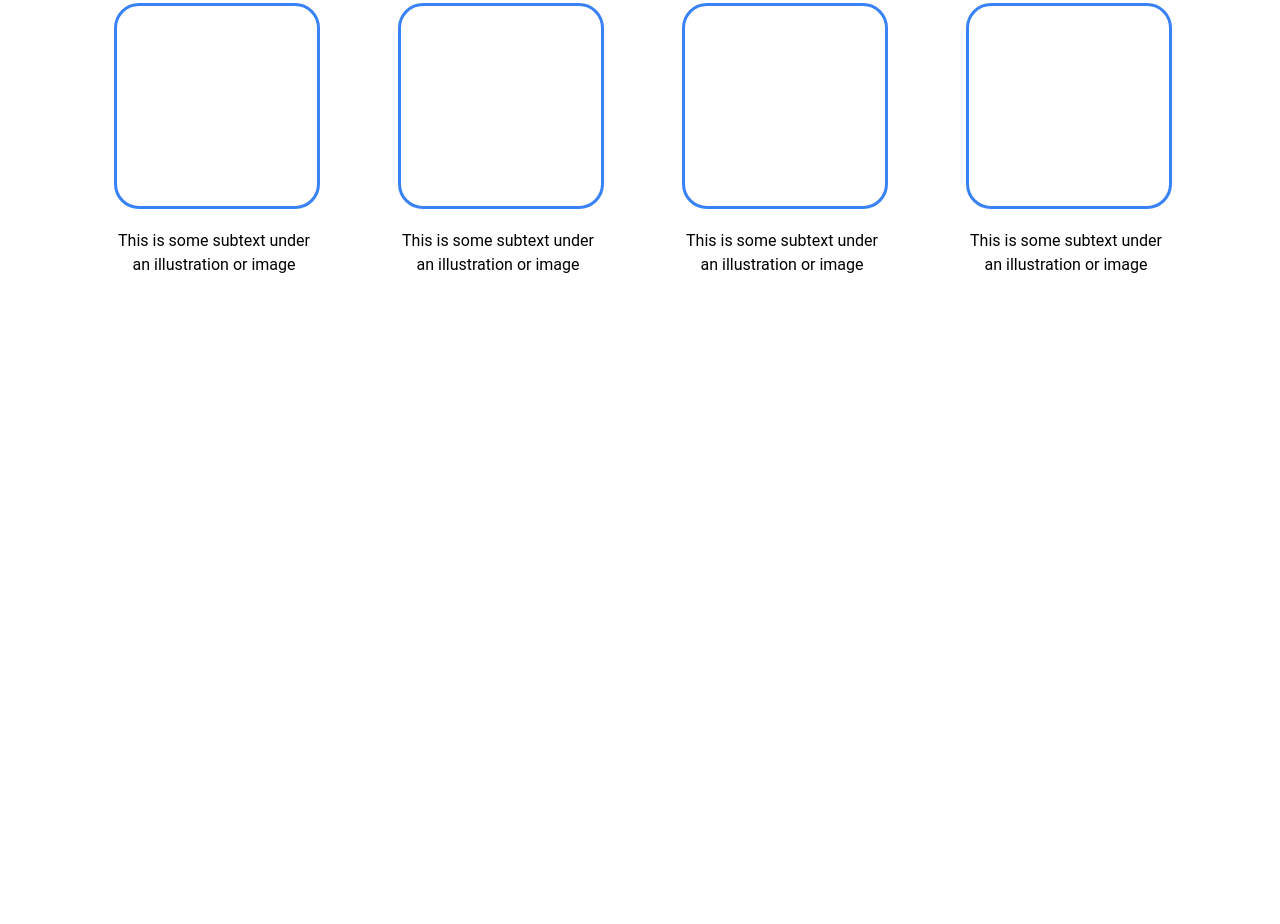
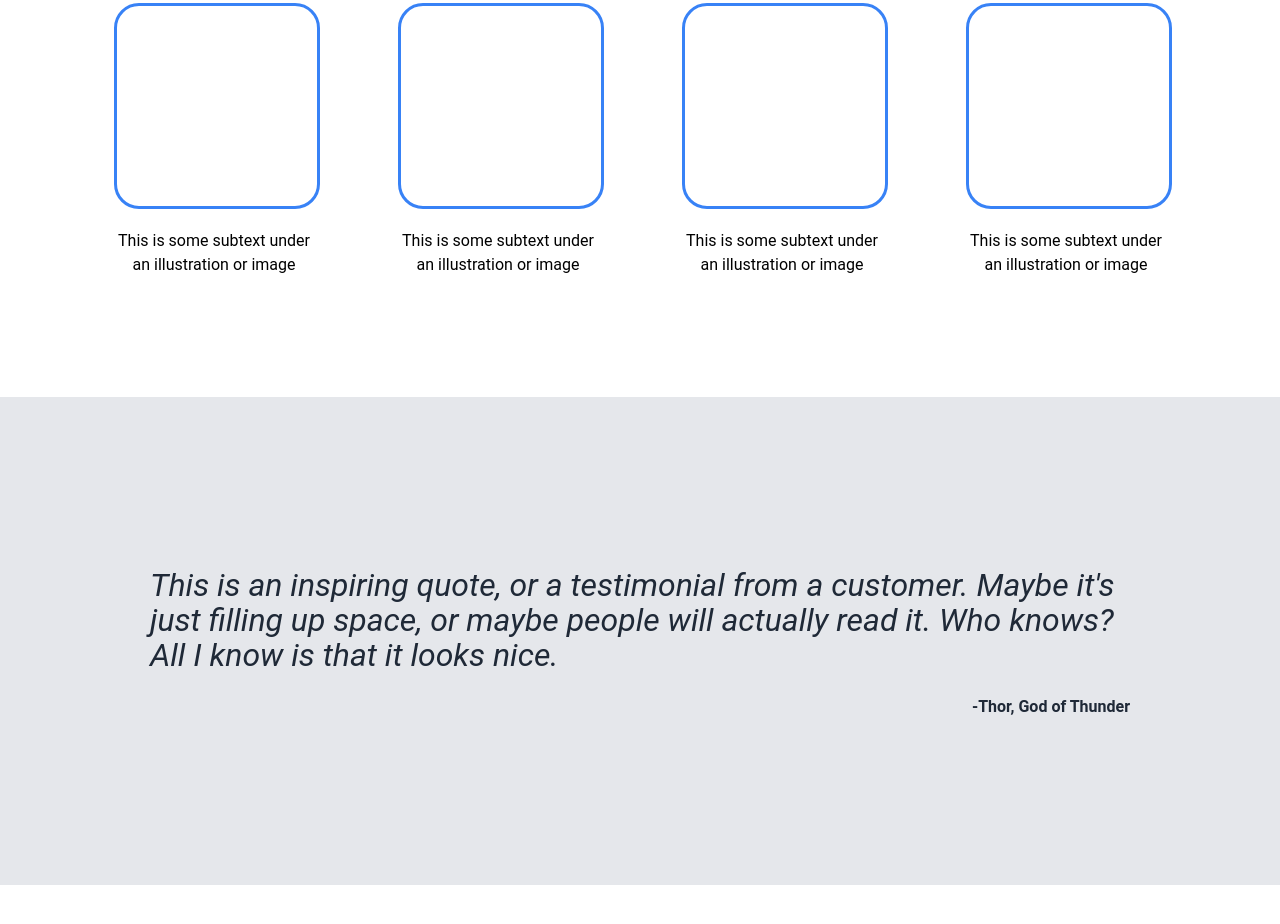
Before and after one commit to therealcheng/odin-landing-page, a website built with Vite: page vite-project/index.html in a window 1280 px wide. Shown: the part 638-1562 px from the top of the page. Before the commit the page ends 1099 px from the top, so only its background shows below. Built offline with nearby package versions, Linux system fonts and the light colour scheme.

Commit message:
Completed Section 3: Quote section

```diff
--- a/vite-project/index.html
+++ b/vite-project/index.html
@@ -30,6 +30,7 @@
         <img class="img-hook" alt="this is a placeholder for an image" />
       </div>
     </div>
+
     <div class="info-container">
       <div class="title">Some random information.</div>
       <div class="box-container">
@@ -59,6 +60,18 @@
         </div>
       </div>
     </div>
+
+    <div class="quote-container">
+      <div class="quote">
+        <h1>
+          This is an inspiring quote, or a testimonial from a customer. Maybe
+          it's just filling up space, or maybe people will actually read it. Who
+          knows? All I know is that it looks nice.
+        </h1>
+        <p class="thor">-Thor, God of Thunder</p>
+      </div>
+    </div>
+
     <div id="app"></div>
     <script type="module" src="/main.js"></script>
   </body>
--- a/vite-project/style.css
+++ b/vite-project/style.css
@@ -1,8 +1,6 @@
 :root {
   font-family: roboto, arial, helvetica, sans-serif;
-  font-size: 16px;
   line-height: 24px;
-  font-weight: 400;
 
   font-synthesis: none;
   text-rendering: optimizeLegibility;
@@ -12,7 +10,6 @@
 }
 
 a {
-  font-weight: 500;
   color: #646cff;
   text-decoration: inherit;
 }
@@ -29,8 +26,9 @@ a:hover {
 } */
 
 h1 {
-  font-size: 3.2em;
+  /* font-size: 3.2em; */
   line-height: 1.1;
+  font-weight: normal;
 }
 
 body {
@@ -140,7 +138,7 @@ ul {
 
 .hero {
   font-size: 48px;
-  font-weight: 1200;
+  font-style: extra-bold;
 }
 
 .left-hook {
@@ -218,3 +216,31 @@ ul {
 .info-text {
   padding-top: 20px;
 }
+
+/* * Section 3: Quote section */
+
+.quote-container {
+  display: flex;
+  flex-direction: column;
+  justify-content: center;
+  align-items: center;
+  background: #e5e7eb;
+}
+
+.quote {
+  font-style: Italic;
+  font-weight: light;
+  padding: 150px;
+  color: #1f2937;
+}
+
+.thor {
+  font-size: 16px;
+  display: flex;
+  justify-content: flex-end;
+  font-style: normal;
+  font-weight: bold;
+  color: #1f2937;
+}
+
+/* * Section 4: Footer */
```
